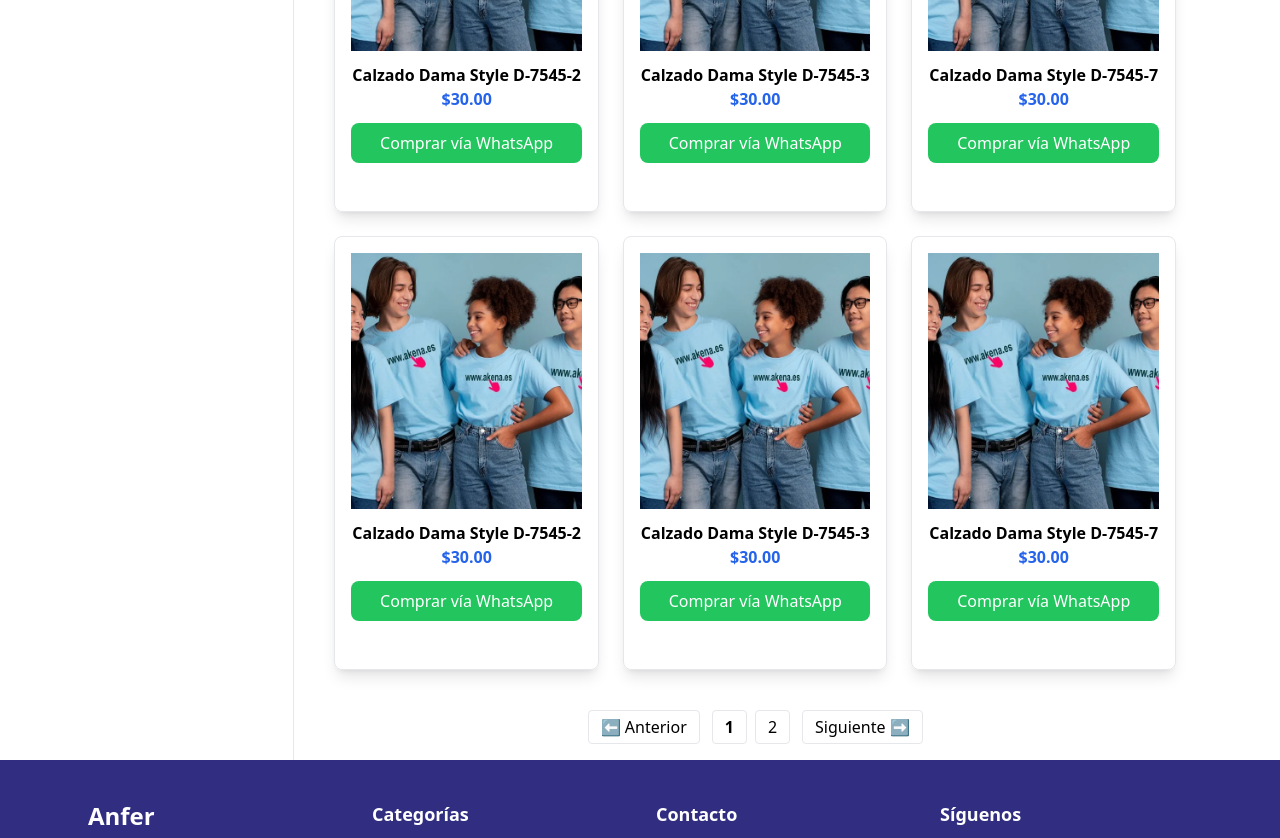
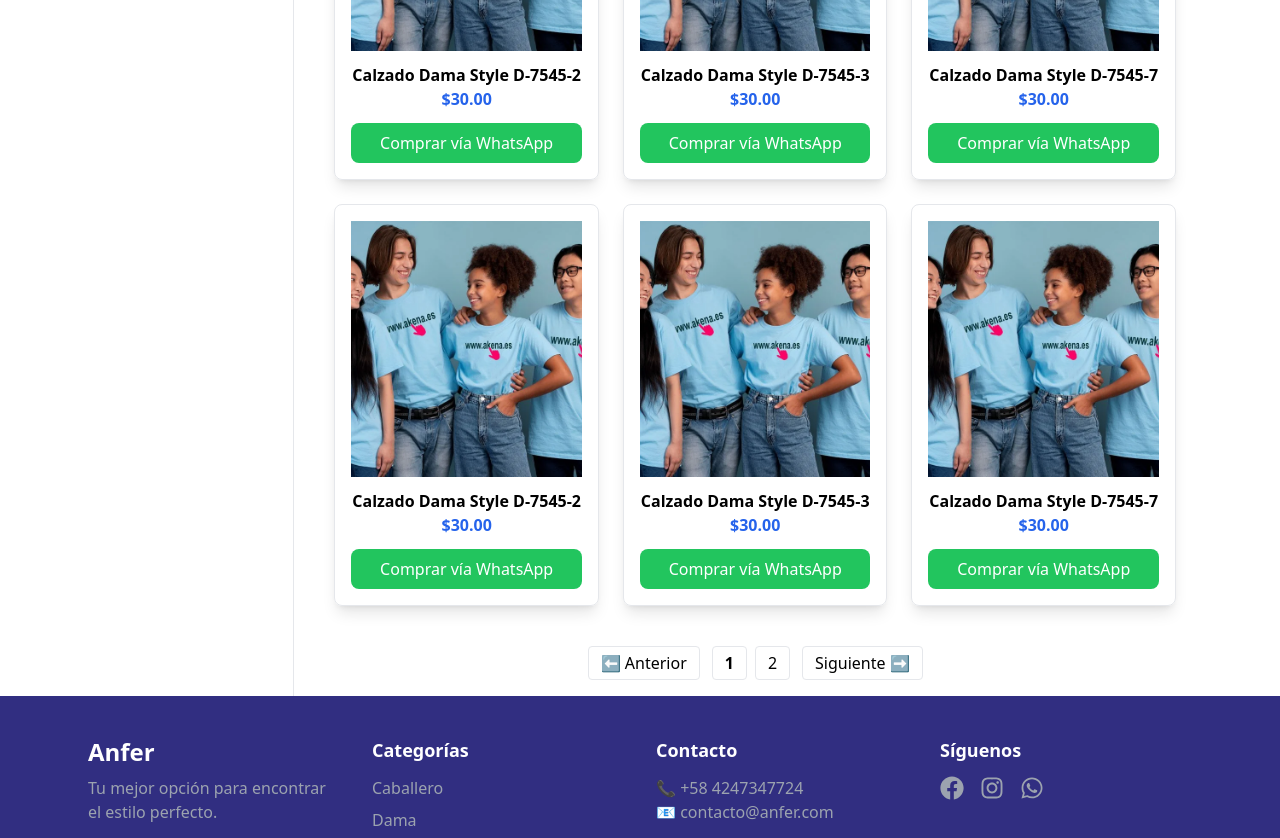
Before and after one commit to Ysaidd/proyectoAnfer, a React (Vite) app in the folder frontend/: page /products in a window 1280 px wide. Shown: the part 440-1278 px from the top of the page. Built offline with nearby package versions, Linux system fonts and the light colour scheme.

Commit message:
mensaje de producto creado

```diff
--- a/frontend/src/components/BtnVIaWhatsapp.jsx
+++ b/frontend/src/components/BtnVIaWhatsapp.jsx
@@ -2,8 +2,8 @@ import { Link } from "react-router-dom";
 
 const BtnViaWhatsapp = ({whatsappLink }) => {
     return (
-        <div className="w-full text-center pb-8">
-            <a href={whatsappLink} target="_blank"  rel="noopener noreferrer" className="mt-3 block bg-green-500 text-white px-4 py-2 rounded-lg hover:bg-green-600 transition">
+        <div className="w-full text-center">
+            <a href={whatsappLink} target="_blank"  rel="noopener noreferrer" className="block bg-green-500 text-white px-4 py-2 rounded-lg hover:bg-green-600 transition">
                 Comprar vía WhatsApp
             </a>
         </div>
--- a/frontend/src/components/ProductCard.jsx
+++ b/frontend/src/components/ProductCard.jsx
@@ -14,7 +14,7 @@ const ProductCard = ({ product }) => {
     <div className="border rounded-lg p-4 shadow-lg text-center ">
       <img src={product.image} alt={product.name} className="w-full h-64 object-cover mx-auto cursor-pointer" onClick={() => navigate(`/product/${product.id}`)} />
       <h3 className="font-semibold mt-3" onClick={() => navigate(`/products/${product.id}`)}>{product.name}</h3>
-      <p className="text-blue-600 font-bold">${product.price.toFixed(2)}</p>
+      <p className="pb-3 text-blue-600 font-bold">${product.price.toFixed(2)}</p>
       <BtnViaWhatsapp whatsappLink={whatsappLink} />
     </div>
   );
--- a/frontend/src/components/ProductPageComponent.jsx
+++ b/frontend/src/components/ProductPageComponent.jsx
@@ -34,6 +34,7 @@ const ProductPageComponent = () => {
   const [selectedColor, setSelectedColor] = useState(product?.colors[0]);
   const [quantity, setQuantity] = useState(1);
   const [currentImage, setCurrentImage] = useState(product?.images[0]);
+  const [showMessage, setShowMessage] = useState(false);
 
   if (!product) return (
     <div className="max-w-6xl mx-auto p-6 h-[80vh] shadow-sm bg-white p-4">
@@ -46,7 +47,8 @@ const ProductPageComponent = () => {
 
   const handleAddToCart = () => {
     addToCart(product, quantity, selectedSize, selectedColor);
-    alert("Producto agregado al carrito");
+    setShowMessage(true);
+    setTimeout(() => setShowMessage(false), 3000);
   };
 
   return (
@@ -59,7 +61,9 @@ const ProductPageComponent = () => {
           ))}
         </div>
       </div>
+
       <div>
+      {showMessage && <div className="bg-blue-400 py-4"><p className="ms-3 font-semibold text-white">Producto Agregado exitosamente</p></div>}
         <h2 className="text-3xl font-bold">{product.name}</h2>
         <p className="text-blue-500 text-2xl font-semibold">${product.price.toFixed(2)}</p>
 
```
